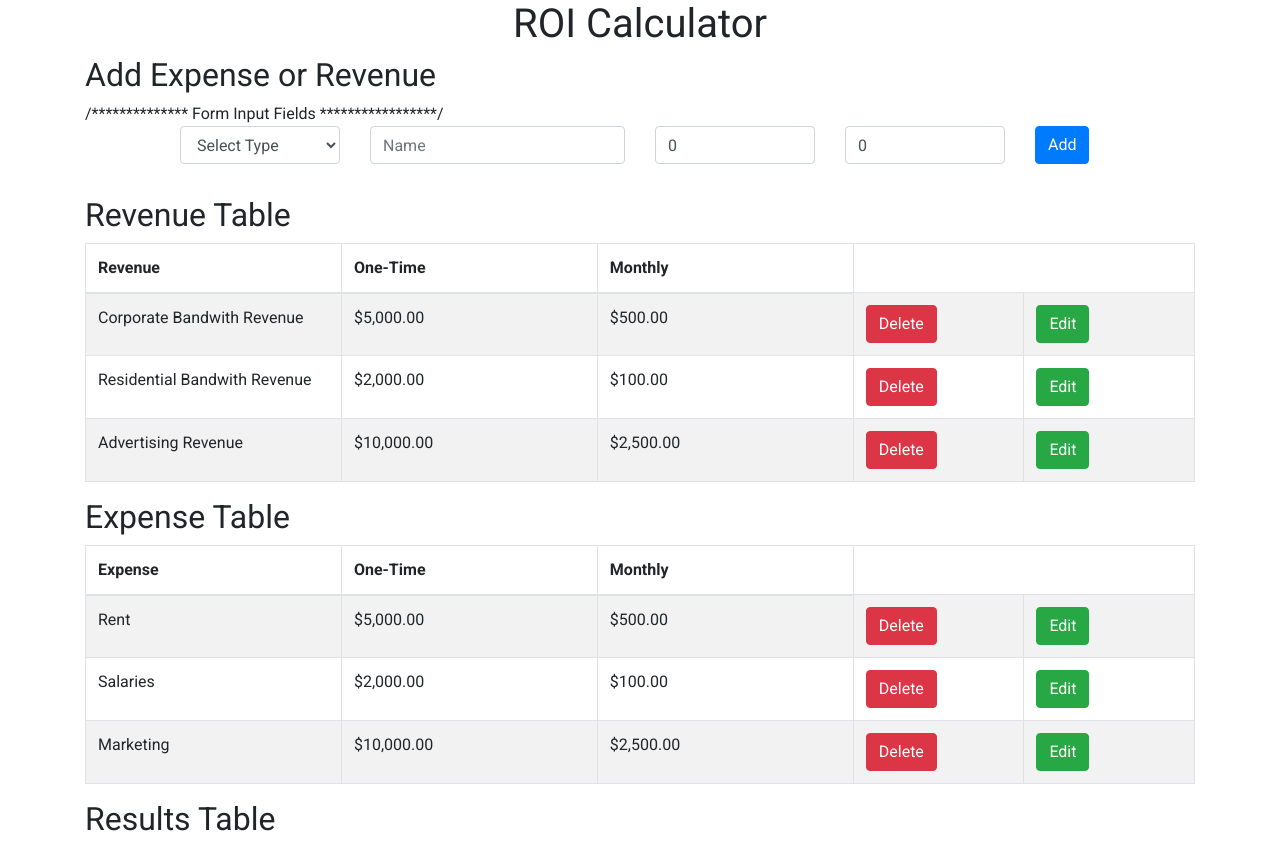
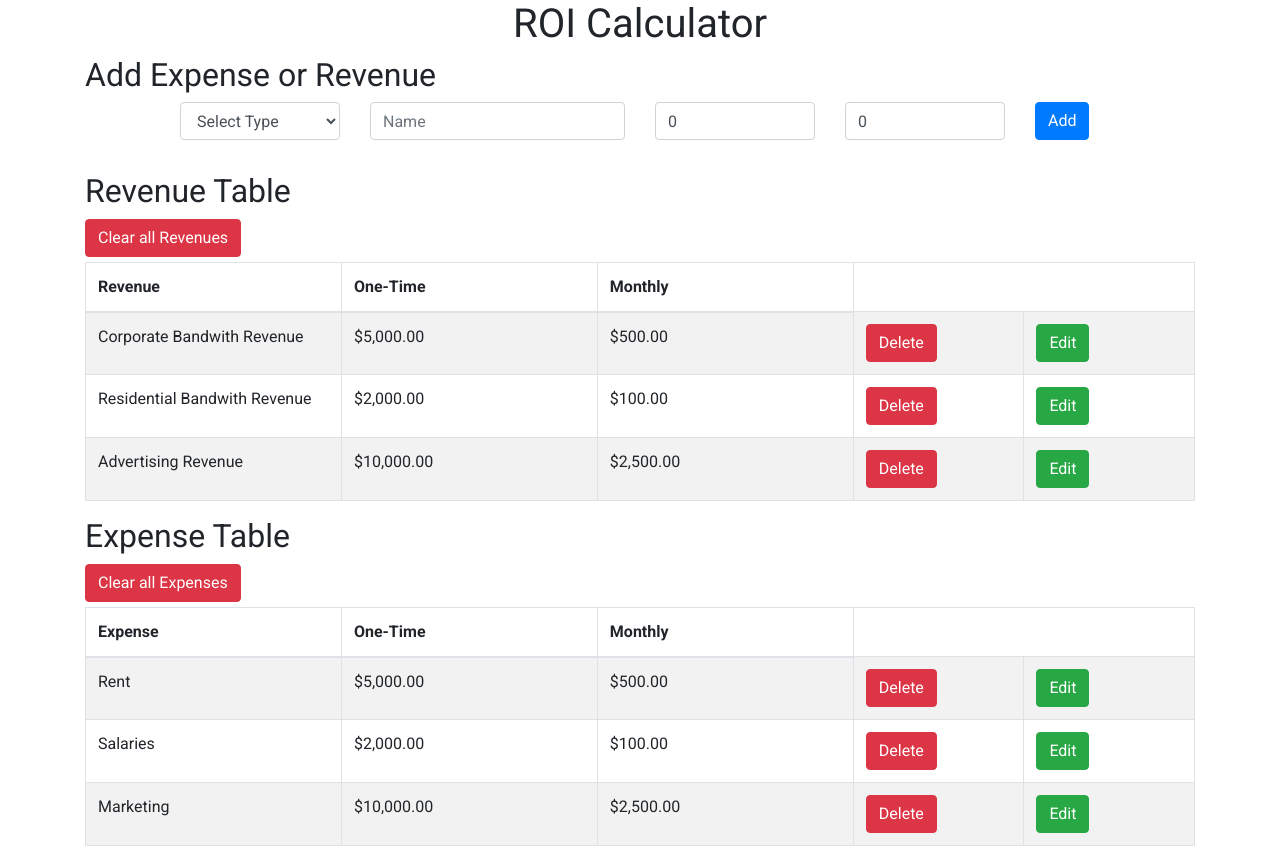
Before and after one commit to zayolab/developer-exercise, a React (Create React App) app: page / in a window 1280 px wide. Shown: the top 848 px of the page. Built offline with nearby package versions, Linux system fonts and the light colour scheme.

Commit message:
added options to clear all revenue or expenses above tables

```diff
--- a/src/App.js
+++ b/src/App.js
@@ -26,15 +26,16 @@ const App = () => {
 
   const initialDataEditForm = {id: null, name: '', oneTime: 0, monthly: 0, type: ""}
 
-/************* Functional component state *******************/
+/************* Functional component state *************************/
 
   const [revenue, setRevenue] = useState(revenueData)
   const [expense, setExpense] = useState(expenseData)
   const [editingData, setEditingData] = useState(false)
   const [currentData, setCurrentData] = useState(initialDataEditForm)
 
-/*********************** Methods **************************/
+/*********************** Methods *********************************/
 
+  /******* Add Data *******/
   const addData = newData => {
     newData.oneTime = parseFloat(newData.oneTime)
     newData.monthly = parseFloat(newData.monthly)
@@ -49,7 +50,18 @@ const App = () => {
       setExpense([...expense, newData])
     }
   }
-
+  /********* Delete Data ********/
+  const deleteAllExpenses = () => {
+    setExpense([])
+  }
+  const deleteAllRevenue = () => {
+    setRevenue([])
+  }
+  const deleteAllRevenueAndExpenses = () => {
+    deleteAllRevenue()
+    deleteAllExpenses()
+  }
+  //Delete a single Expense or Revenue Entry
   const deleteData = (id, type) => {
     console.log('Delete Data Clicked', id, type);
     if(type === 'Revenue'){
@@ -60,6 +72,7 @@ const App = () => {
     }
   }
 
+  /********** Edit Data **********/
   const editDataRow = (data, type) => {
     setEditingData(true)
     if(type === 'Revenue') {
@@ -107,6 +120,7 @@ const App = () => {
           type="Revenue"
           dataSource={revenue}
           deleteData={deleteData}
+          deleteAllRevenue={deleteAllRevenue}
           editingData={editingData}
           editDataRow={editDataRow}
         />
@@ -114,6 +128,7 @@ const App = () => {
           type="Expense"
           dataSource={expense}
           deleteData={deleteData}
+          deleteAllExpenses={deleteAllExpenses}
           editingData={editingData}
           editDataRow={editDataRow}
         />
--- a/src/components/AddDataForm.js
+++ b/src/components/AddDataForm.js
@@ -9,7 +9,7 @@ import {
 
 const AddDataForm = props => {
 
-/************ Functional componenet state *************************/
+/************ Functional component state *************************/
 
   const initialFormState = { id: null, name: '', oneTime: 0, monthly: 0, type: 'default' }
   const [data, setData] = useState(initialFormState)
@@ -65,7 +65,7 @@ const AddDataForm = props => {
             setNameError(false)
           }
         }}>
-    /************** Form Input Fields *****************/
+    {/************** Form Input Fields *****************/}
           <Row className="input-field">
             <Col sm={{ span: 2, offset: 1}} className="input-field">
               <Form.Control as="select" name="type" value={data.type} onChange={handleInputChange}>
--- a/src/components/DataTable.js
+++ b/src/components/DataTable.js
@@ -13,6 +13,7 @@ const DataTable = props => {
   return (
     <div className="flex-large">
       <h2>{props.type} Table</h2>
+      <Button variant="danger" style={{marginBottom: '5px'}} onClick={props.type === "Revenue" ? props.deleteAllRevenue : props.deleteAllExpenses}>Clear all {props.type}s</Button>
     <Table striped bordered hover  className="data-table">
         <thead>
           <tr>
```
